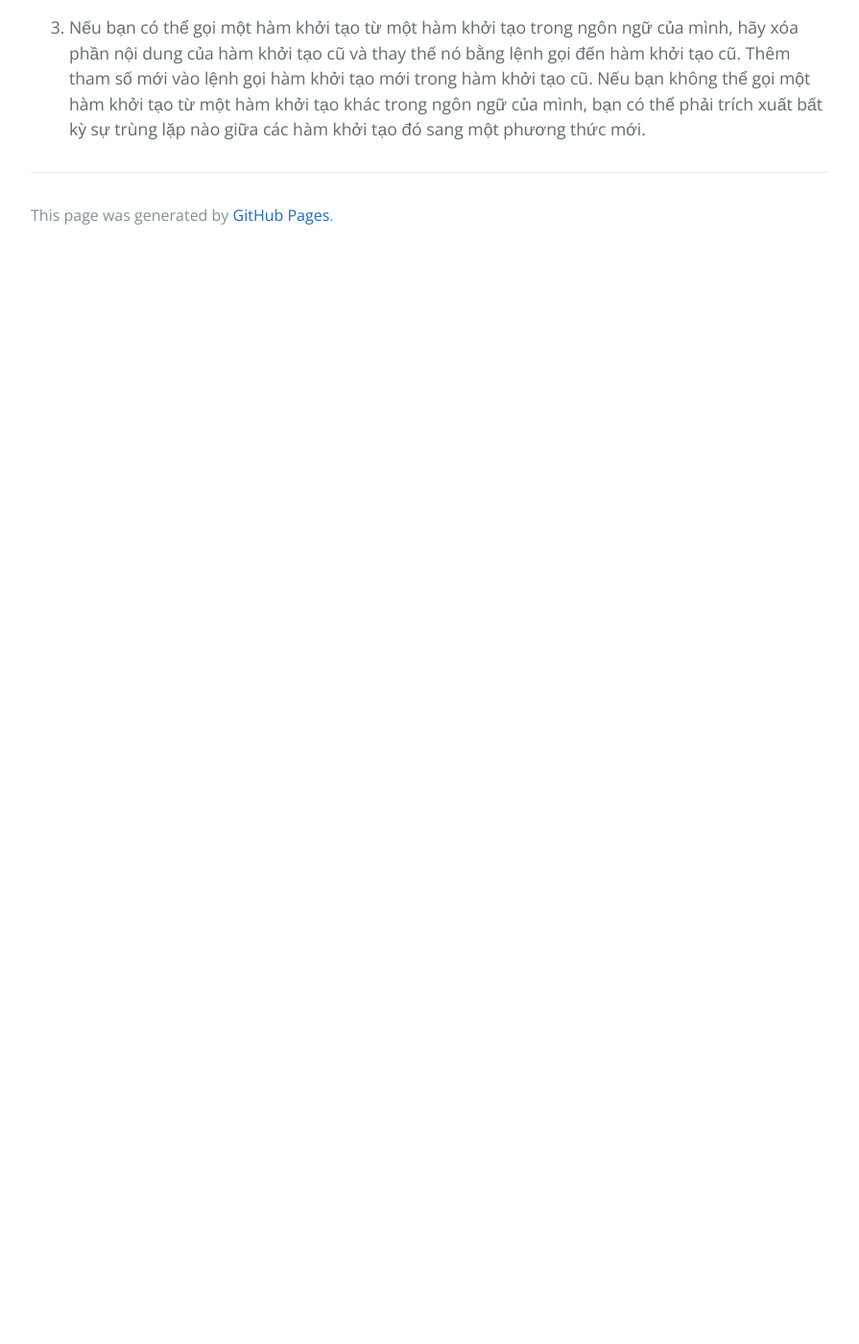
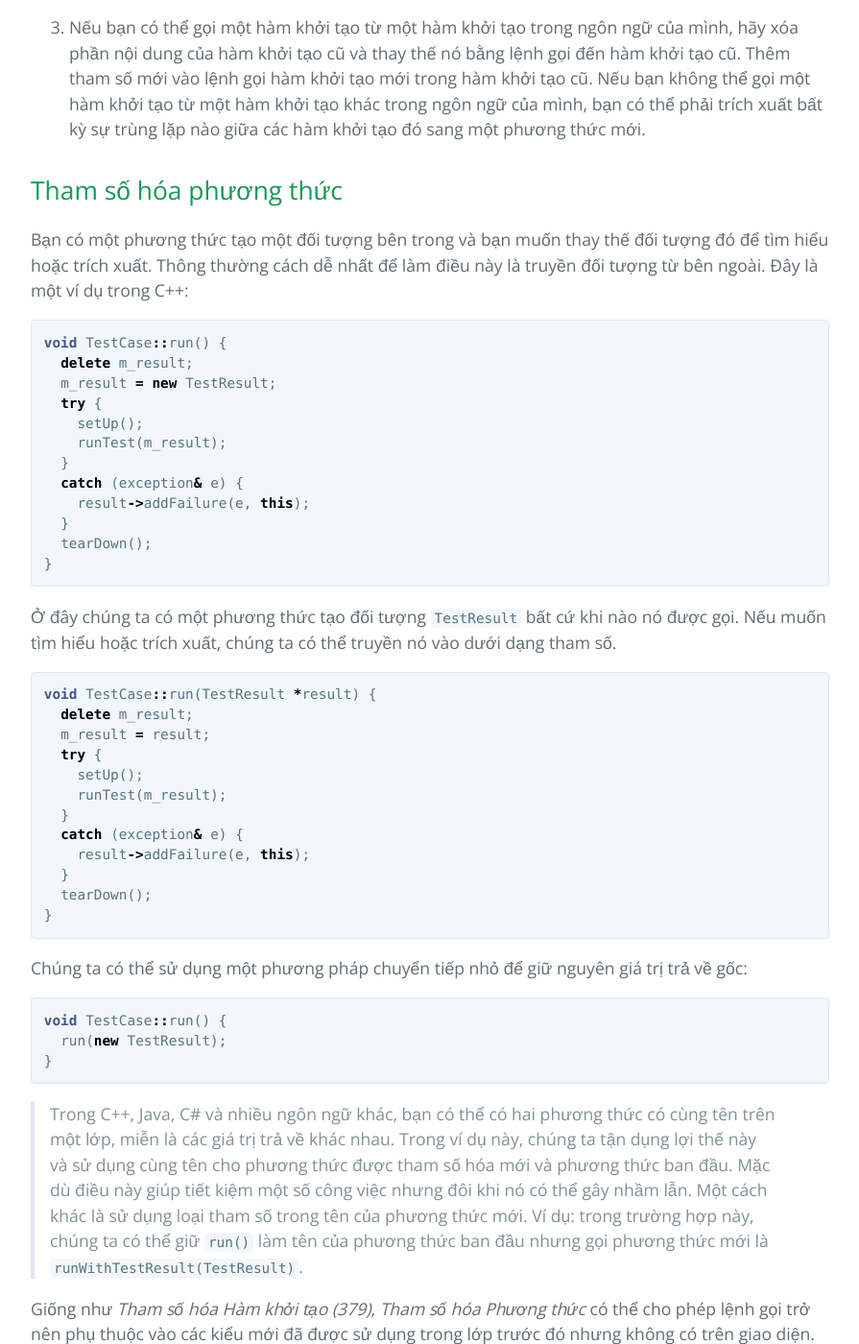
Before and after one commit to HaiBV/haibv.github.io, a Jekyll site: the page built from working-effectively-with-legacy-code/chapter-25-dependency-breaking-techniques.md, in a window 1280 px wide and 1400 px high, scrolled down 53242 px. Shown: the whole window at 96% size, without its empty margins (192-1087 px from the left). Built offline with Jekyll 4.4.1, drawn with Linux system fonts in a browser that asks for light colours; our own code applies the rules of GitHub Pages for plain Markdown files; before the commit the page ends 53510 px from its top, so only the background shows below that; some of the changed text lies outside the part shown.

Commit message:
Book - Working Efectively with Legacy Code - P3 - C25

````diff
--- a/working-effectively-with-legacy-code/chapter-25-dependency-breaking-techniques.md
+++ b/working-effectively-with-legacy-code/chapter-25-dependency-breaking-techniques.md
@@ -1674,3 +1674,61 @@ Có bất kỳ nhược điểm nào đối với kỹ thuật này không? Trê
 2. Thêm một tham số vào hàm khởi tạo cho đối tượng mà bạn sắp thay thế. Xóa việc tạo đối tượng và thêm phép gán từ tham số vào biến thể hiện cho đối tượng.
 
 3. Nếu bạn có thể gọi một hàm khởi tạo từ một hàm khởi tạo trong ngôn ngữ của mình, hãy xóa phần nội dung của hàm khởi tạo cũ và thay thế nó bằng lệnh gọi đến hàm khởi tạo cũ. Thêm tham số mới vào lệnh gọi hàm khởi tạo mới trong hàm khởi tạo cũ. Nếu bạn không thể gọi một hàm khởi tạo từ một hàm khởi tạo khác trong ngôn ngữ của mình, bạn có thể phải trích xuất bất kỳ sự trùng lặp nào giữa các hàm khởi tạo đó sang một phương thức mới.
+
+## Tham số hóa phương thức
+
+Bạn có một phương thức tạo một đối tượng bên trong và bạn muốn thay thế đối tượng đó để tìm hiểu hoặc trích xuất. Thông thường cách dễ nhất để làm điều này là truyền đối tượng từ bên ngoài. Đây là một ví dụ trong C++:
+
+```cpp
+void TestCase::run() {
+  delete m_result;
+  m_result = new TestResult;
+  try {
+    setUp();
+    runTest(m_result);
+  }
+  catch (exception& e) {
+    result->addFailure(e, this);
+  }
+  tearDown();
+}
+```
+
+Ở đây chúng ta có một phương thức tạo đối tượng `TestResult` bất cứ khi nào nó được gọi. Nếu muốn tìm hiểu hoặc trích xuất, chúng ta có thể truyền nó vào dưới dạng tham số.
+
+```cpp
+void TestCase::run(TestResult *result) {
+  delete m_result;
+  m_result = result;
+  try {
+    setUp();
+    runTest(m_result);
+  }
+  catch (exception& e) {
+    result->addFailure(e, this);
+  }
+  tearDown();
+}
+```
+
+Chúng ta có thể sử dụng một phương pháp chuyển tiếp nhỏ để giữ nguyên giá trị trả về gốc:
+
+```cpp
+void TestCase::run() {
+  run(new TestResult);
+}
+```
+
+> Trong C++, Java, C# và nhiều ngôn ngữ khác, bạn có thể có hai phương thức có cùng tên trên một lớp, miễn là các giá trị trả về khác nhau. Trong ví dụ này, chúng ta tận dụng lợi thế này và sử dụng cùng tên cho phương thức được tham số hóa mới và phương thức ban đầu. Mặc dù điều này giúp tiết kiệm một số công việc nhưng đôi khi nó có thể gây nhầm lẫn. Một cách khác là sử dụng loại tham số trong tên của phương thức mới. Ví dụ: trong trường hợp này, chúng ta có thể giữ `run()` làm tên của phương thức ban đầu nhưng gọi phương thức mới là `runWithTestResult(TestResult)`.
+
+Giống như _Tham số hóa Hàm khởi tạo (379)_, _Tham số hóa Phương thức_ có thể cho phép lệnh gọi trở nên phụ thuộc vào các kiểu mới đã được sử dụng trong lớp trước đó nhưng không có trên giao diện. Nếu tôi nghĩ rằng điều này sẽ trở thành một vấn đề, thay vào đó tôi sẽ xem xét sử dụng _Trích xuất và Ghi đè Phương thức chế tạo (350)_
+
+### Các bước thực hiện
+
+Thực hiện _Tham số hóa Phương thức_ theo các bước sau:
+
+1. Xác định phương thức bạn muốn thay thế và tạo một bản sao của phương thức đó.
+
+2. Thêm một tham số vào phương thức của đối tượng mà bạn sắp thay thế. Xóa việc tạo đối tượng và thêm phép gán từ tham số vào biến chứa đối tượng.
+
+3. Xóa phần thân của phương thức đã sao chép và thực hiện lệnh gọi phương thức được tham số hóa, sử dụng biểu thức tạo đối tượng cho đối tượng ban đầu.
````
